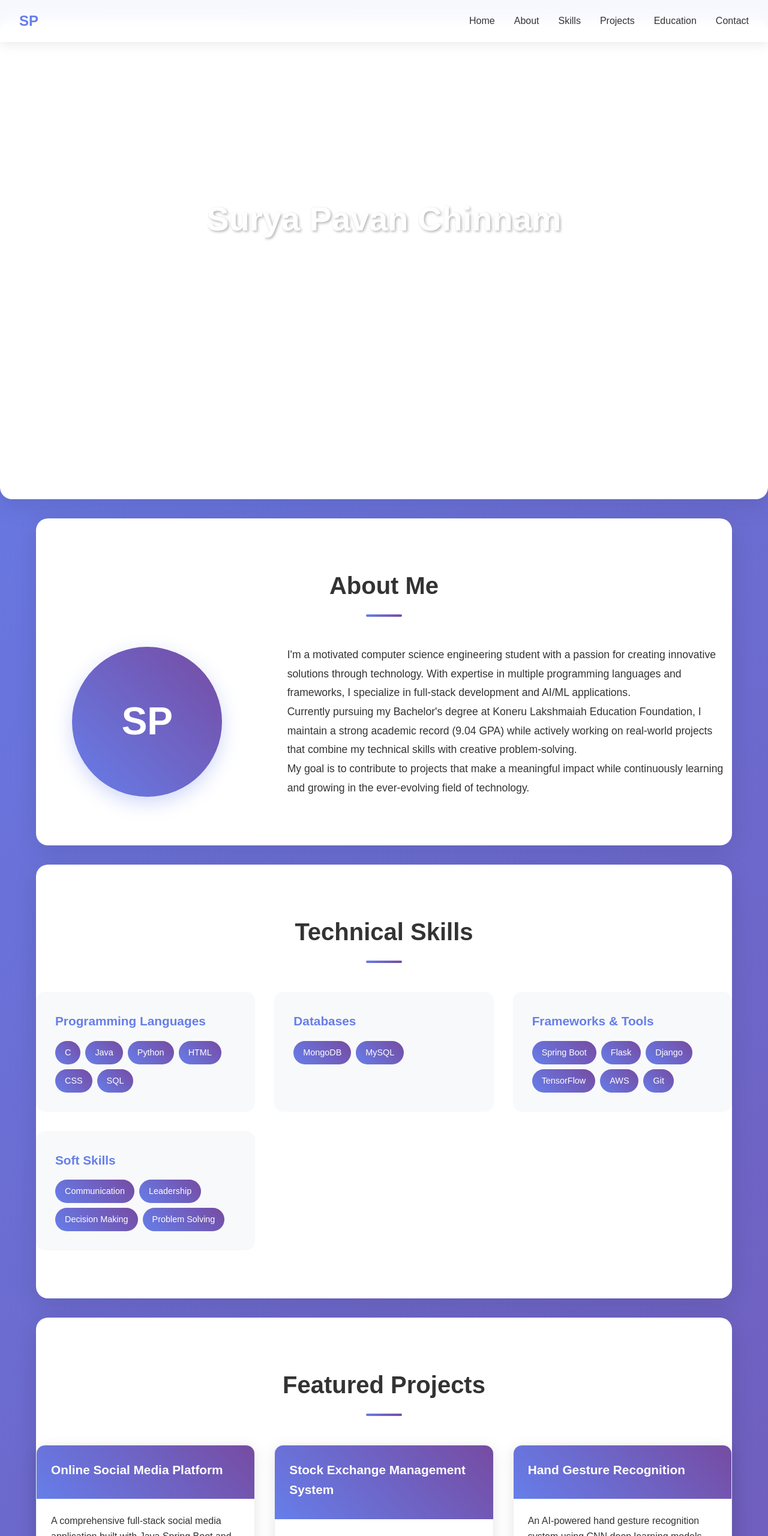
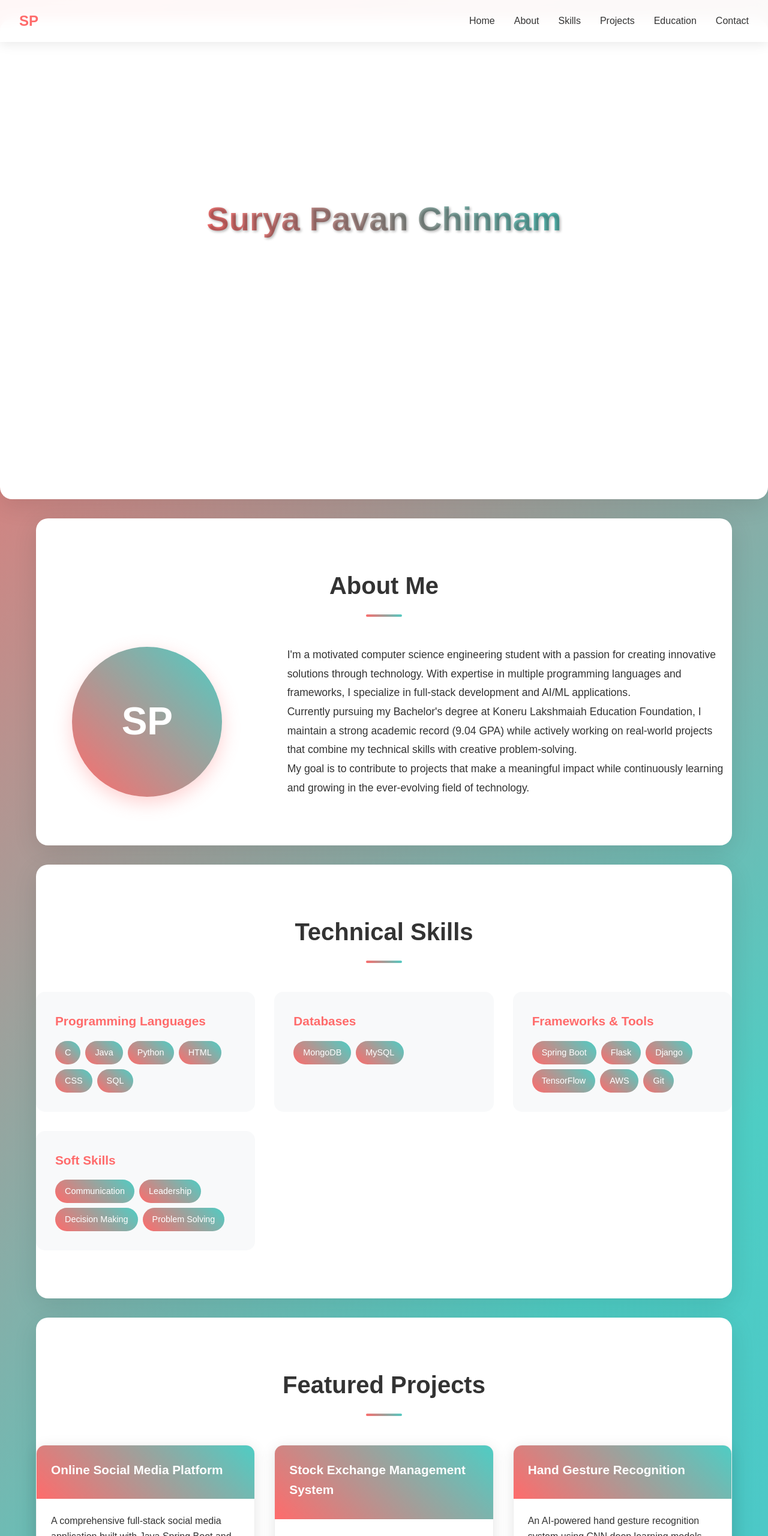
Before and after one commit to Pravargav/suryaPavan, a plain HTML site: page index.html in a window 1280 px wide. Shown: the top 2560 px of the page at 60% size. Drawn offline with Linux system fonts and the light colour scheme.

Commit message:
Update index.html

```diff
--- a/index.html
+++ b/index.html
@@ -15,7 +15,7 @@
             font-family: 'Arial', sans-serif;
             line-height: 1.6;
             color: #333;
-            background: linear-gradient(135deg, #667eea 0%, #764ba2 100%);
+            background: linear-gradient(135deg, #ff6b6b 0%, #4ecdc4 50%, #45b7d1 100%);
             min-height: 100vh;
         }
 
@@ -46,7 +46,7 @@
         .logo {
             font-size: 1.5rem;
             font-weight: bold;
-            color: #667eea;
+            color: #ff6b6b;
         }
 
         .nav-links {
@@ -63,7 +63,7 @@
         }
 
         .nav-links a:hover {
-            color: #667eea;
+            color: #ff6b6b;
         }
 
         /* Hero Section */
@@ -87,6 +87,10 @@
             font-size: 3.5rem;
             margin-bottom: 1rem;
             text-shadow: 2px 2px 4px rgba(0, 0, 0, 0.3);
+            background: linear-gradient(45deg, #ff6b6b, #4ecdc4);
+            -webkit-background-clip: text;
+            -webkit-text-fill-color: transparent;
+            background-clip: text;
         }
 
         .hero p {
@@ -135,7 +139,7 @@
             content: '';
             width: 60px;
             height: 4px;
-            background: linear-gradient(45deg, #667eea, #764ba2);
+            background: linear-gradient(45deg, #ff6b6b, #4ecdc4);
             display: block;
             margin: 1rem auto;
             border-radius: 2px;
@@ -153,14 +157,14 @@
             width: 250px;
             height: 250px;
             border-radius: 50%;
-            background: linear-gradient(45deg, #667eea, #764ba2);
+            background: linear-gradient(45deg, #ff6b6b, #4ecdc4);
             display: flex;
             align-items: center;
             justify-content: center;
             color: white;
             font-size: 4rem;
             font-weight: bold;
-            box-shadow: 0 10px 30px rgba(102, 126, 234, 0.3);
+            box-shadow: 0 10px 30px rgba(255, 107, 107, 0.3);
             margin: 0 auto;
         }
 
@@ -189,7 +193,7 @@
         }
 
         .skill-category h3 {
-            color: #667eea;
+            color: #ff6b6b;
             margin-bottom: 1rem;
             font-size: 1.3rem;
         }
@@ -201,7 +205,7 @@
         }
 
         .skill-tag {
-            background: linear-gradient(45deg, #667eea, #764ba2);
+            background: linear-gradient(45deg, #ff6b6b, #4ecdc4);
             color: white;
             padding: 0.5rem 1rem;
             border-radius: 20px;
@@ -231,7 +235,7 @@
         }
 
         .project-header {
-            background: linear-gradient(45deg, #667eea, #764ba2);
+            background: linear-gradient(45deg, #ff6b6b, #4ecdc4);
             color: white;
             padding: 1.5rem;
         }
@@ -276,7 +280,7 @@
             padding: 2rem;
             border-radius: 15px;
             margin-bottom: 2rem;
-            border-left: 5px solid #667eea;
+            border-left: 5px solid #ff6b6b;
             transition: all 0.3s ease;
         }
 
@@ -293,7 +297,7 @@
         }
 
         .education-school {
-            color: #667eea;
+            color: #ff6b6b;
             font-weight: 600;
             margin-bottom: 0.5rem;
         }
@@ -313,7 +317,7 @@
         }
 
         .cert-card {
-            background: linear-gradient(45deg, #667eea, #764ba2);
+            background: linear-gradient(45deg, #ff6b6b, #4ecdc4);
             color: white;
             padding: 2rem;
             border-radius: 15px;
@@ -356,7 +360,7 @@
         }
 
         .contact-item:hover {
-            background: #667eea;
+            background: #ff6b6b;
             color: white;
             transform: translateY(-2px);
         }
```
